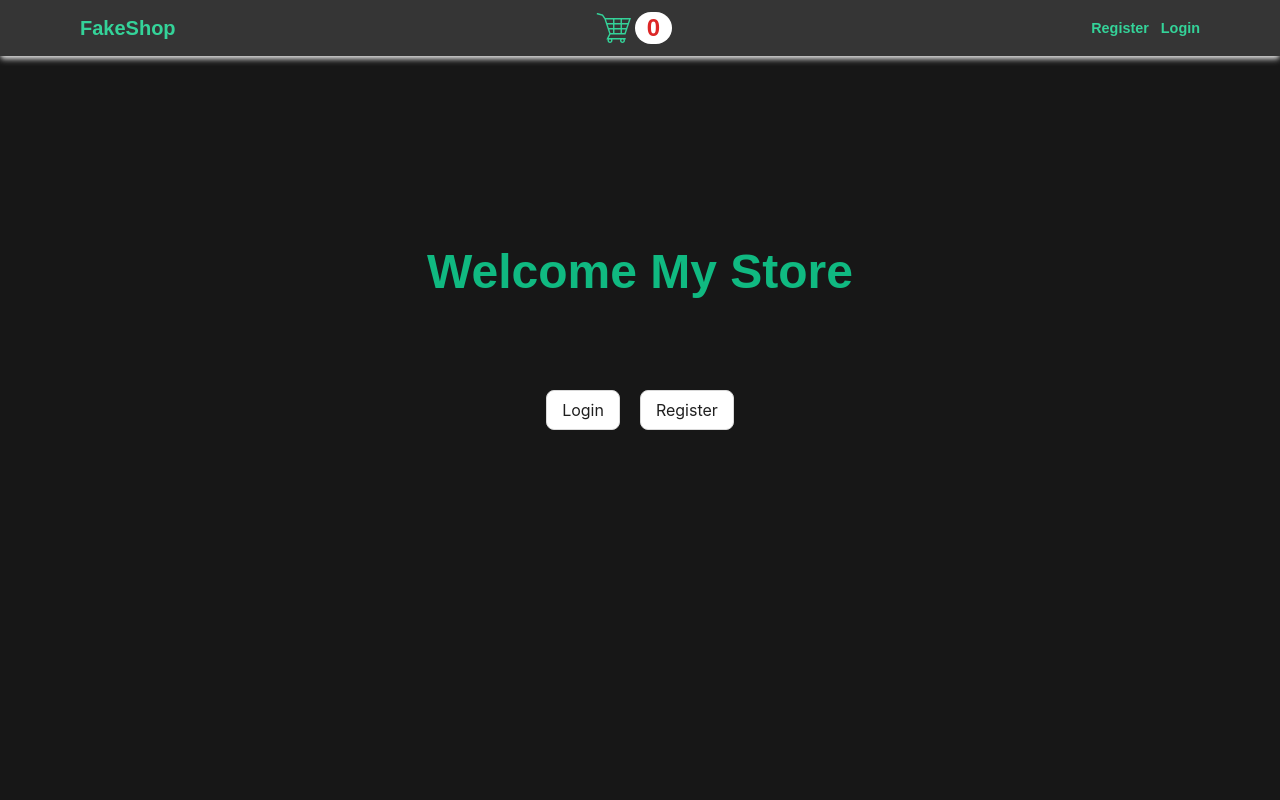
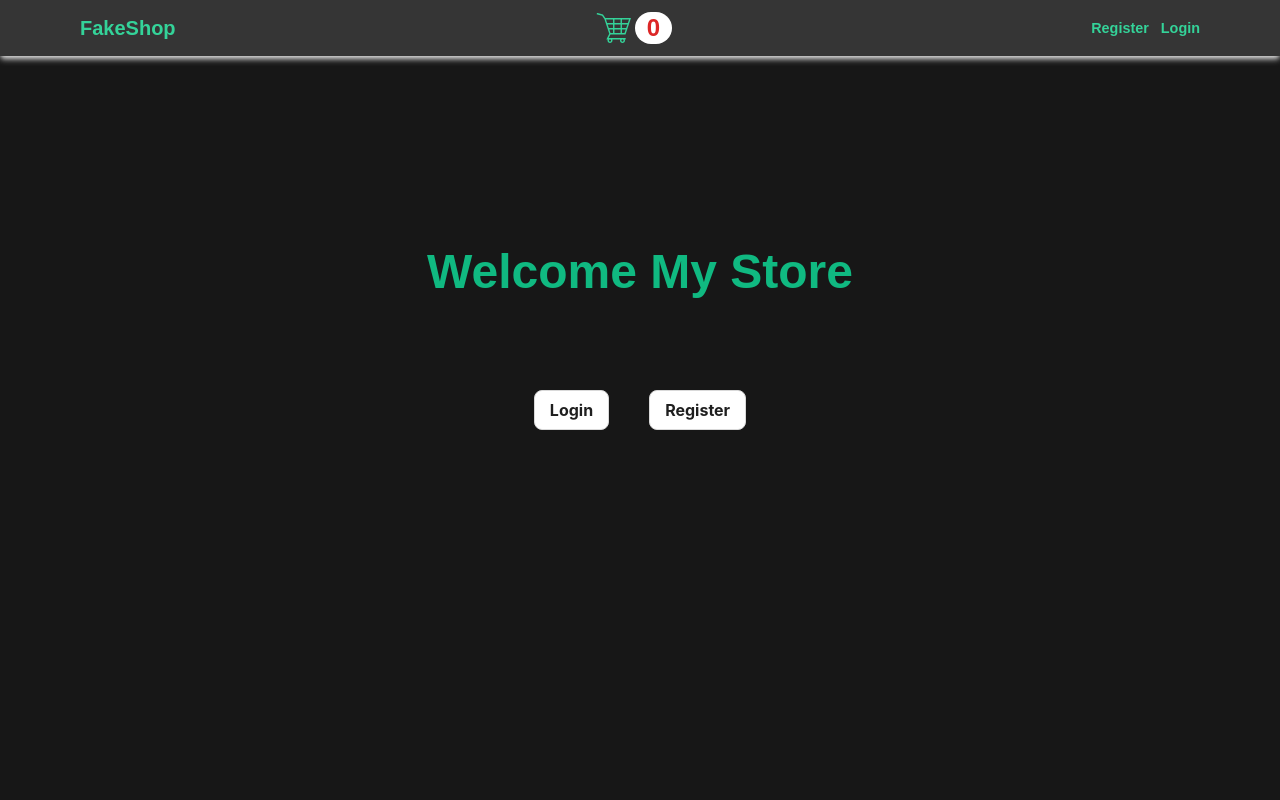
Before and after one commit to thanhhuy17/Electronic-Clothing-Store, a React (Vite) app: page / in a window 1280 px wide. Shown: the top 800 px of the page. Built offline with nearby package versions, Linux system fonts and the light colour scheme; no server answers.

Commit message:
update font Screen Welcome

```diff
--- a/src/components/Products/WelcomeMyStore.tsx
+++ b/src/components/Products/WelcomeMyStore.tsx
@@ -8,12 +8,12 @@ const WelcomeMyStore = () => {
    justify-center text-5xl font-bold text-emerald-500 "
     >
       Welcome My Store
-      <div className="flex gap-5 my-[5rem]">
+      <div className="flex gap-10 my-[5rem] ">
         <Link to={"/login"}>
-          <Button size="large">Login</Button>
+          <Button size="large" className="font-bold">Login</Button>
         </Link>
         <Link to={"/register"}>
-          <Button size="large">Register</Button>
+          <Button size="large" className="font-bold">Register</Button>
         </Link>
       </div>
     </div>
```
